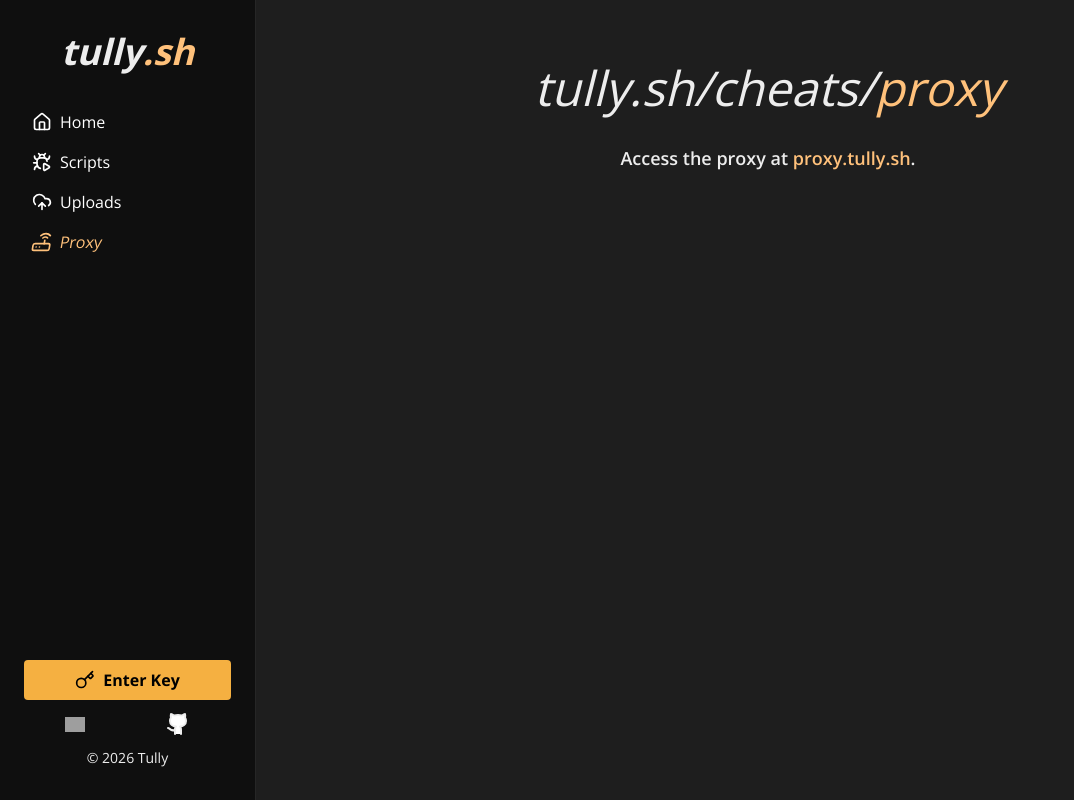
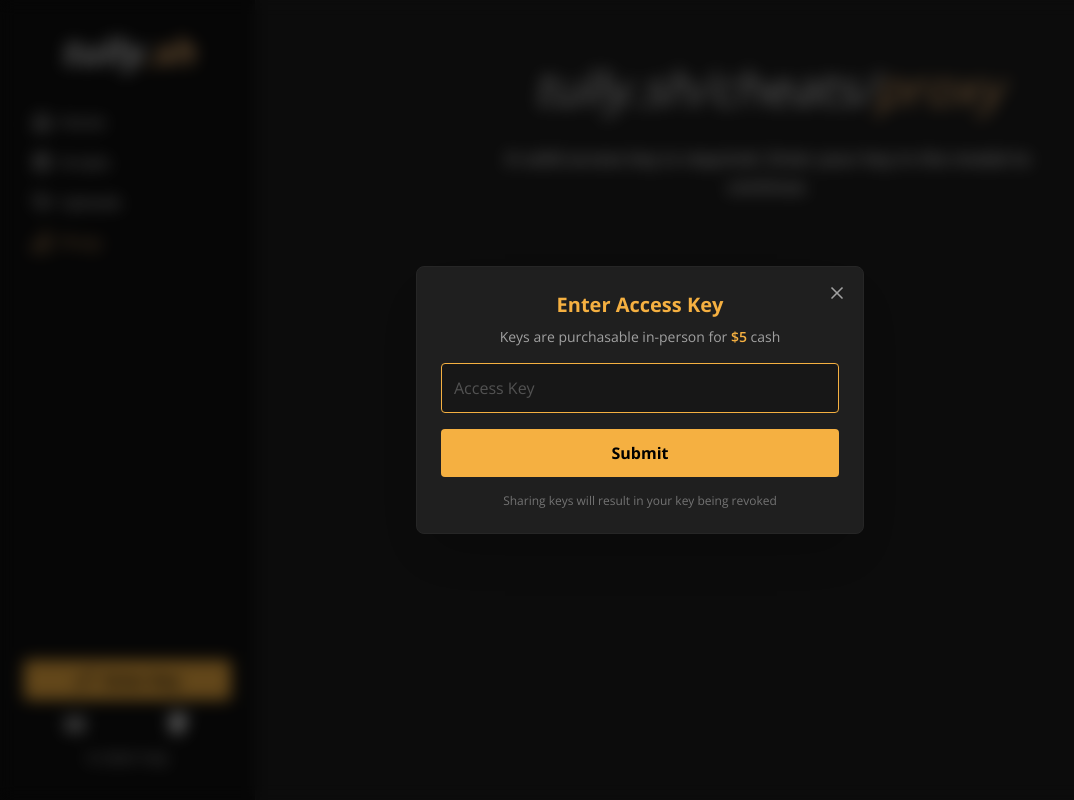
Before and after one commit to Tullysaurus/tully.sh, a Next.js app: page /cheats/proxy in a window 1280 px wide. Shown: the whole page, without its empty margins (0-1074 px from the left). Built offline with nearby package versions, Linux system fonts and the light colour scheme; grey boxes are pictures that could not be loaded.

Commit message:
Require auth for proxy

```diff
--- a/src/app/(main)/cheats/proxy/page.tsx
+++ b/src/app/(main)/cheats/proxy/page.tsx
@@ -1,11 +1,43 @@
 'use client';
 
+import { useEffect, useState } from "react";
+import checkAuth from "@/lib/auth";
+import { useModals } from "@/lib/modals";
+
 export default function Proxy() {
+  const { openAuthModal } = useModals();
+  const [status, setStatus] = useState<"checking" | "redirecting" | "blocked">("checking");
+
+  useEffect(() => {
+    const run = async () => {
+      const authKey = Object.fromEntries(document.cookie.split("; ").map((c) => c.split("=")))["auth"] || "";
+      const isValid = await checkAuth(authKey);
+
+      if (isValid) {
+        setStatus("redirecting");
+        window.location.replace("https://proxy.tully.sh");
+        return;
+      }
+
+      setStatus("blocked");
+      openAuthModal({
+        onSuccess: () => {
+          setStatus("redirecting");
+          window.location.replace("https://proxy.tully.sh");
+        },
+      });
+    };
+
+    run();
+  }, [openAuthModal]);
+
   return (
     <div className="mx-auto flex w-full max-w-6xl flex-col items-center gap-8 px-4 pb-10 pt-10 lg:pt-16">
       <h1 className="text-center text-4xl italic font-light sm:text-5xl">tully.sh/cheats/<span className="text-[#FFC17B]">proxy</span></h1>
       <p className="max-w-xl text-center text-base font-semibold sm:text-lg">
-        Access the proxy at <a className="text-[#FFC17B] underline-offset-4 hover:underline" href="https://proxy.tully.sh" rel="noreferrer" target="_blank">proxy.tully.sh</a>.
+        {status === "checking" && "Checking access key..."}
+        {status === "redirecting" && "Access granted. Redirecting to proxy.tully.sh..."}
+        {status === "blocked" && "A valid access key is required. Enter your key in the modal to continue."}
       </p>
     </div>
   );
```
